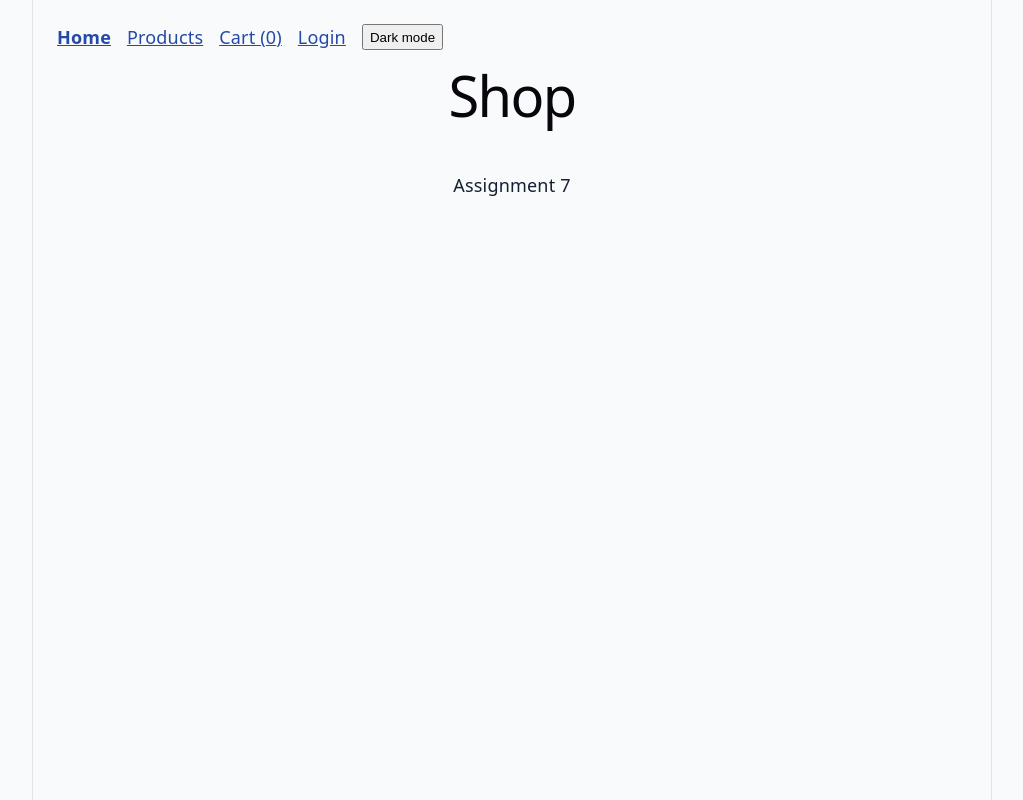
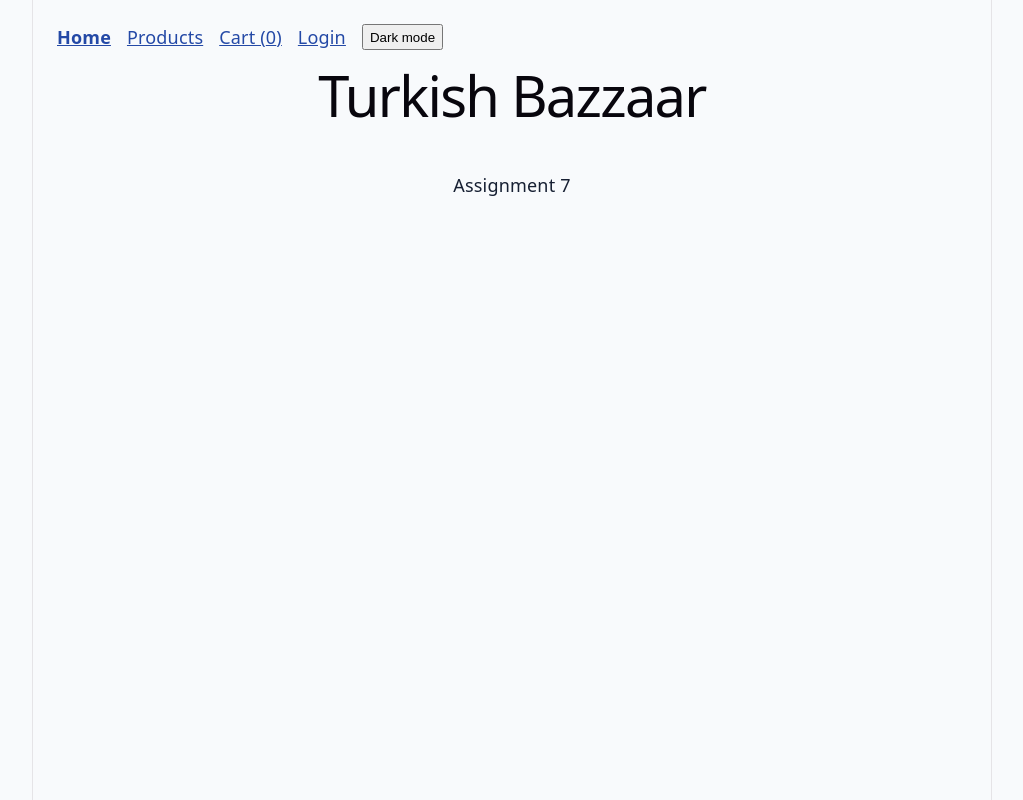
Before and after one commit to BerkeSengezer/assigment7, a React (Vite) app: page / in a window 1280 px wide. Shown: the whole page, without its empty margins (128-1151 px from the left). Built offline with nearby package versions, Linux system fonts and the light colour scheme.

Commit message:
Name the shop Turkish Bazzaar

```diff
--- a/index.html
+++ b/index.html
@@ -4,7 +4,7 @@
     <meta charset="UTF-8" />
     <link rel="icon" type="image/svg+xml" href="/favicon.svg" />
     <meta name="viewport" content="width=device-width, initial-scale=1.0" />
-    <title>assignment7</title>
+    <title>Turkish Bazzaar</title>
   </head>
   <body>
     <div id="root"></div>
--- a/src/App.jsx
+++ b/src/App.jsx
@@ -63,7 +63,7 @@ export default function App() {
       <AuthProvider>
         <Routes>
           <Route element={<Layout />}>
-            <Route index element={<h1>Shop</h1>} />
+            <Route index element={<h1>Turkish Bazzaar</h1>} />
             <Route path="products">
               <Route index element={<ProductList />} />
               <Route path=":id" element={<ProductDetail />} />
```
